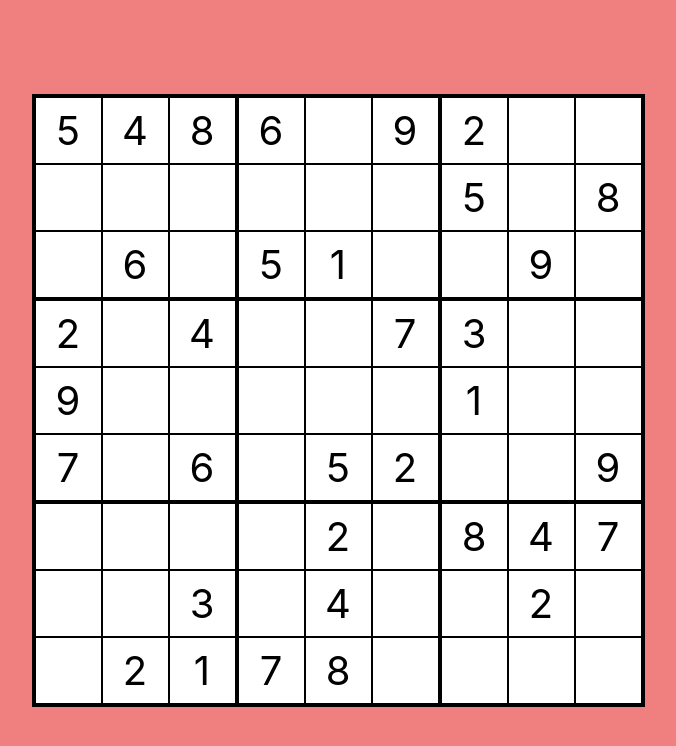
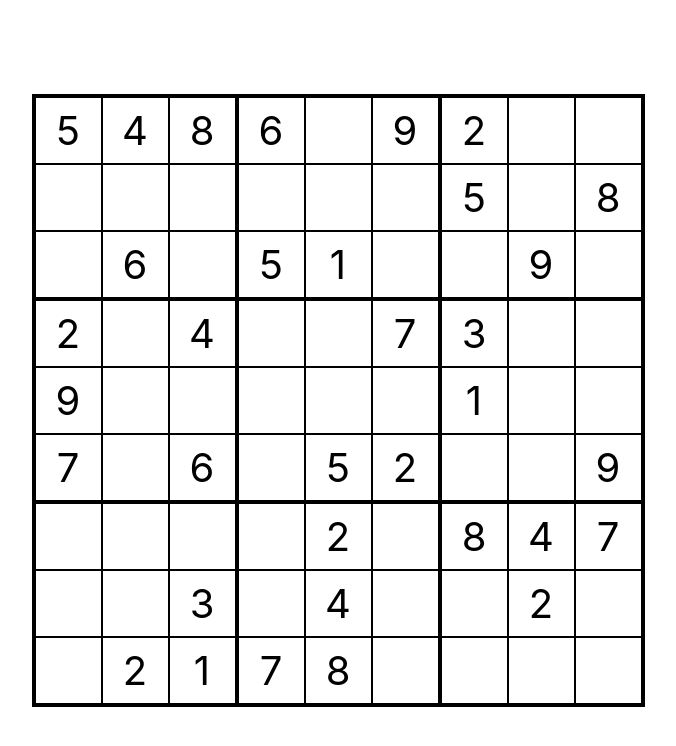
Before and after one commit to Roboleo1010/react-sodoku, a React (Create React App) app: page / in a window 1280 px wide. Shown: the top 746 px of the page, without its empty margins (302-978 px from the left). Built offline with nearby package versions, Linux system fonts and the light colour scheme.

Commit message:
Removed background color. Added NPM Deploy

```diff
--- a/package.json
+++ b/package.json
@@ -20,8 +20,7 @@
   "scripts": {
     "start": "react-scripts start",
     "build": "react-scripts build",
-    "test": "react-scripts test",
-    "eject": "react-scripts eject"
+    "deploy": "git push heroku master"
   },
   "eslintConfig": {
     "extends": [
--- a/src/index.css
+++ b/src/index.css
@@ -5,8 +5,6 @@ body {
     sans-serif;
   -webkit-font-smoothing: antialiased;
   -moz-osx-font-smoothing: grayscale;
-
-  background-color: lightcoral;
 }
 
 code {
```
